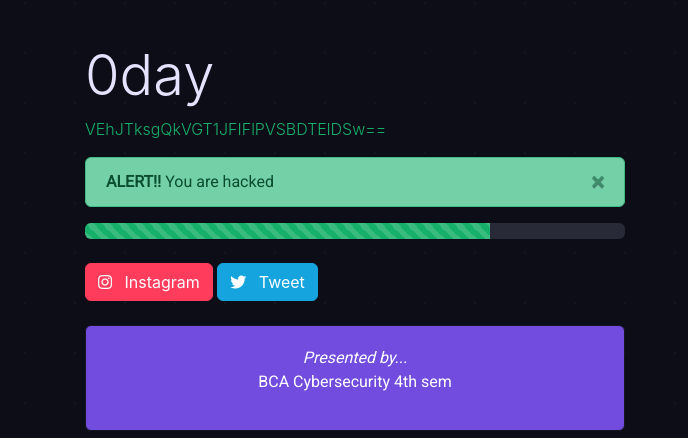
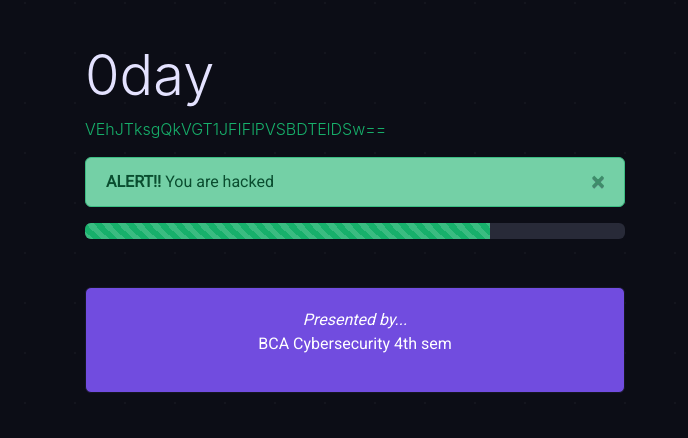
Before and after one commit to indranilroy99/0day, a plain HTML site: page index.html in a window 1280 px wide. Shown: the part 322-760 px from the top of the page, without its empty margins (0-688 px from the left). Drawn offline with nearby package versions, Linux system fonts and the light colour scheme; a web font is replaced by a local one.

Commit message:
Update index.html
d

```diff
--- a/index.html
+++ b/index.html
@@ -16,24 +16,6 @@
 
   </head>
   <body>
-
-  <!-- <div class="navbar-dark text-white">
-    <div class="container">
-      <nav class="navbar px-0 navbar-expand-lg navbar-dark">
-        <button class="navbar-toggler" type="button" data-toggle="collapse" data-target="#navbarNavAltMarkup" aria-controls="navbarNavAltMarkup" aria-expanded="false" aria-label="Toggle navigation">
-          <span class="navbar-toggler-icon"></span>
-        </button>
-        <div class="collapse navbar-collapse" id="navbarNavAltMarkup">
-          <div class="navbar-nav">
-            <a href="index.html" class="pl-md-0 p-3 text-light">Start</a>
-            <a href="app.html" class="p-3 text-decoration-none text-light">App example</a>
-            <a href="form.html" class="p-3 text-decoration-none text-light">Form example</a>
-          </div>
-        </div>
-      </nav>
-
-    </div>
-  </div> -->
 
 
 <img src="https://i.ibb.co/rK9kYkr/LOGO-FOR-T-SHIRT-removebg-preview.png" class="img-fluid" alt="LOGO-FOR-T-SHIRT-removebg-preview">
@@ -58,14 +40,7 @@
           </div>
           <br>
 
-          <div class="text-mono">
-            <a href="https://www.instagram.com/accounts/login/" class="btn btn-danger">
-              <span class="fab fa-instagram mr-2"></span>
-              Instagram</a>
-              <a href="https://twitter.com/home?lang=en" class="btn btn-secondary">
-                <span class="fab fa-twitter mr-2"></span>
-                Tweet</a>
-          </div>
+
           <br>
           <div class="card bg-primary text-white mb-3 text-center">
             <div class="card-body">
```
